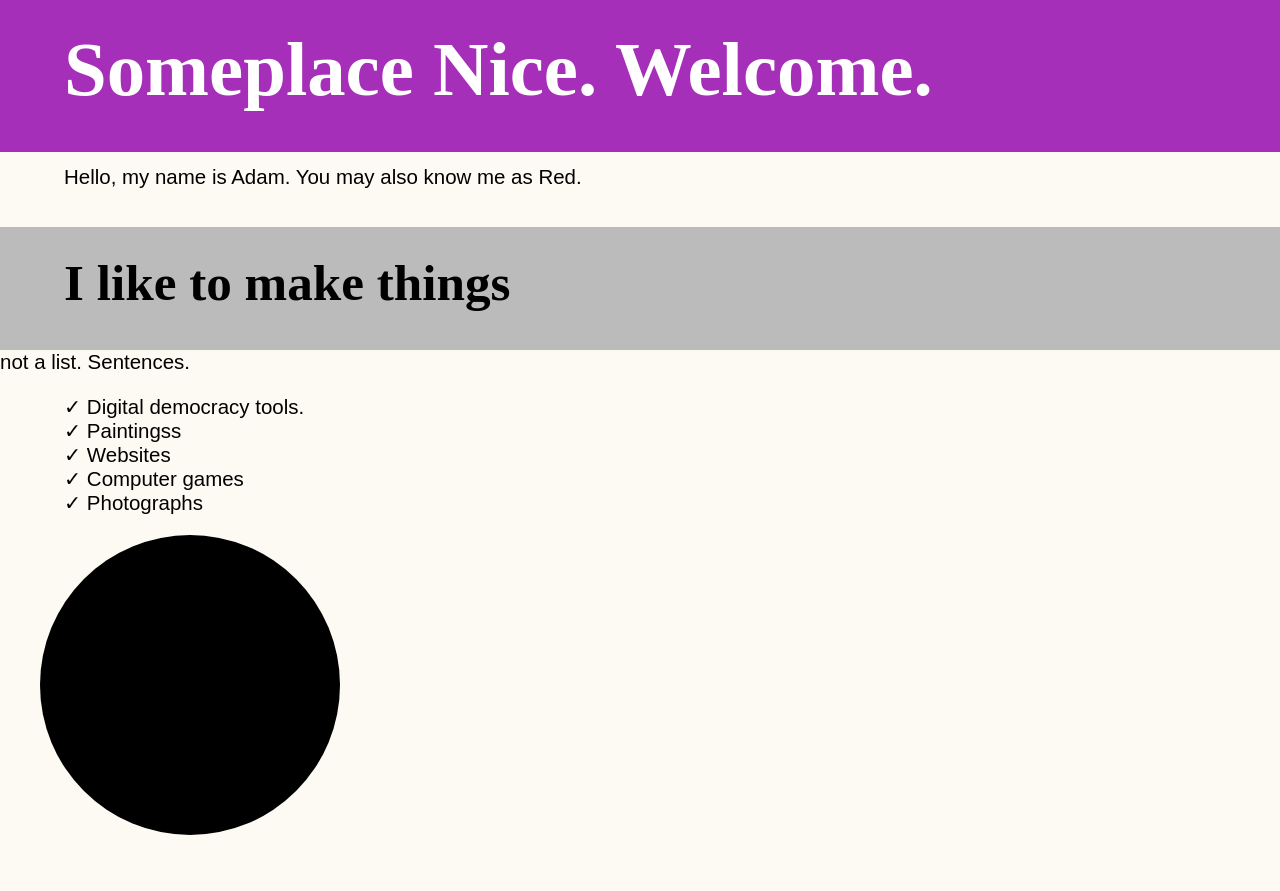
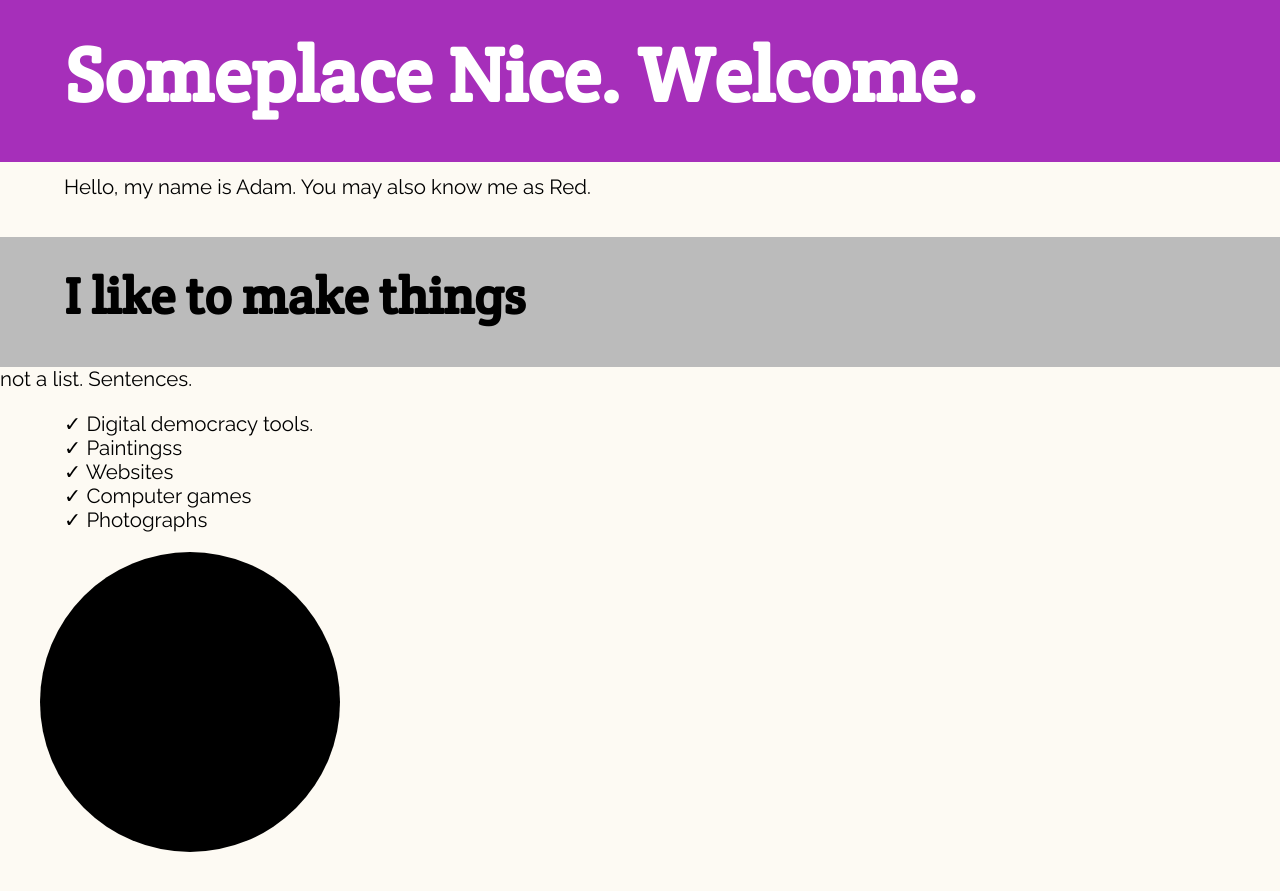
Before and after one commit to adamcheasley/adamcheasley.github.io, a Jekyll site: the page new.html, which Jekyll copies as it is, in a window 1280 px wide. Shown: the top 891 px of the page. Built offline with Jekyll 4.4.1, drawn with Linux system fonts in a browser that asks for light colours.

Commit message:
Update new.html

```diff
--- a/new.html
+++ b/new.html
@@ -2,6 +2,11 @@
   <head>
     <title>Someplace Nice - Welcome</title>
     <link rel="stylesheet" type="text/css" href="css/main.css"/>
+    <link href="https://fonts.googleapis.com/css?family=Crete+Round|Raleway:400,700" rel="stylesheet">
+    <meta name="viewport" content="width=device-width, initial-scale=1, maximum-scale=1" />
+    <meta name="MobileOptimized" content="width" />
+    <meta name="HandheldFriendly" content="true" />
+
     <style media="screen">
     .circle {
       display: block;
```
